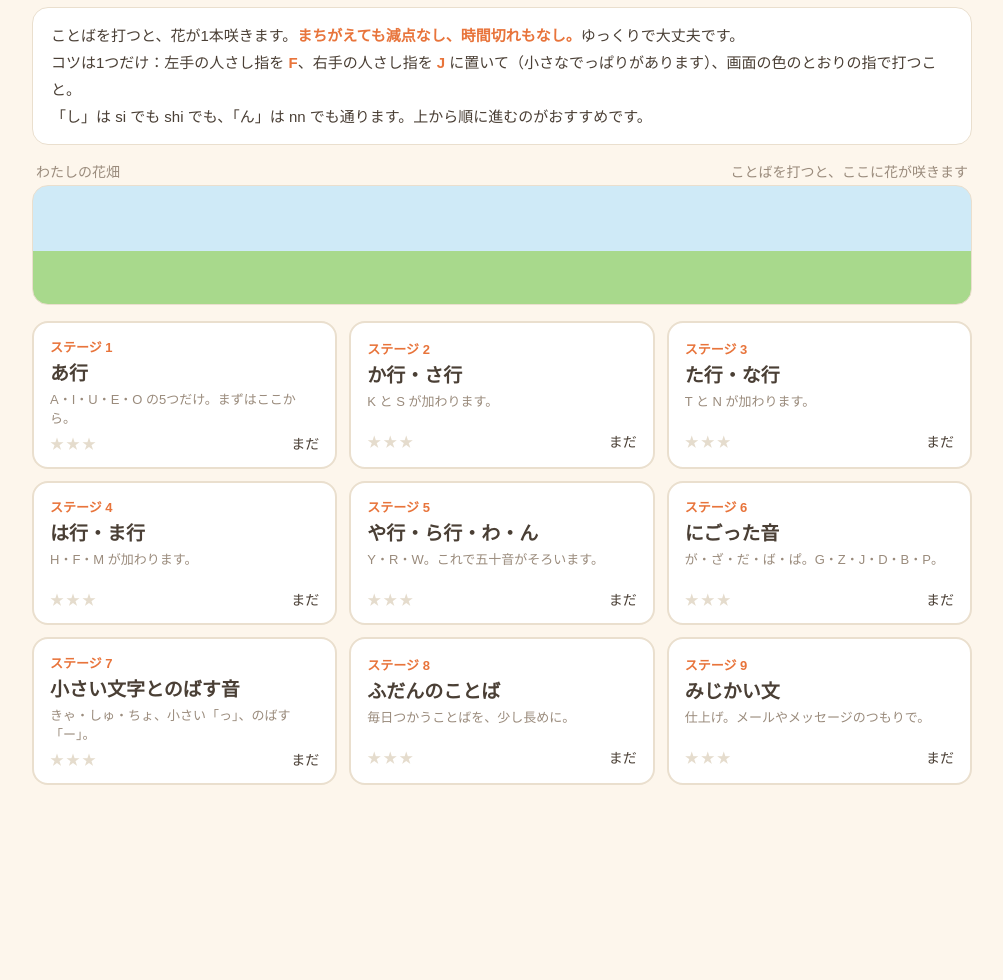
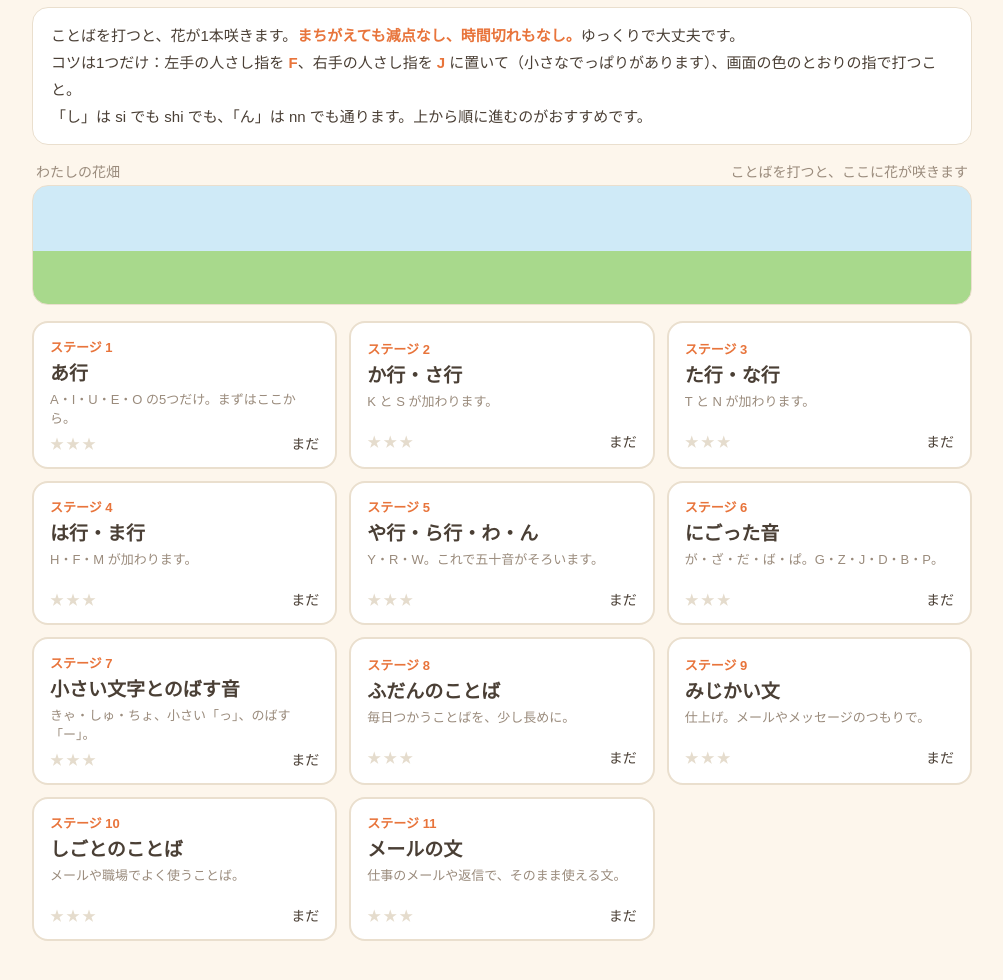
Before and after one commit to wonkawai56-png/kotoba-hanabatake, a plain HTML site: page index.html in a window 1280 px wide. Shown: the part 64-1044 px from the top of the page, without its empty margins (138-1141 px from the left). Before the commit the page ends 889 px from the top, so only its background shows below. Drawn offline with Linux system fonts and the light colour scheme.

Commit message:
しごとのことば・メールの文の2ステージを追加
Co-Authored-By: Claude Fable 5.2 <noreply@anthropic.com>

```diff
--- a/index.html
+++ b/index.html
@@ -333,7 +333,11 @@ const STAGES = [
   { id: "s8", name: "ふだんのことば", desc: "毎日つかうことばを、少し長めに。",
     words: [["ありがとう"],["おはよう"],["お疲れさま","おつかれさま"],["いただきます"],["ごちそうさま"],["おやすみなさい"],["買い物","かいもの"],["晩ごはん","ばんごはん"],["洗濯物","せんたくもの"],["冷蔵庫","れいぞうこ"],["電子レンジ","でんしれんじ"],["チョコレート","ちょこれーと"],["誕生日","たんじょうび"],["日曜日","にちようび"],["お弁当","おべんとう"],["スーパー","すーぱー"],["よろしくお願いします","よろしくおねがいします"],["こんにちは"],["こんばんは"],["すみません"],["ごめんなさい"],["どういたしまして"],["いってらっしゃい"],["おかえりなさい"],["ただいま"],["お大事に","おだいじに"],["おめでとう"],["大丈夫","だいじょうぶ"],["楽しかった","たのしかった"],["美味しい","おいしい"],["掃除機","そうじき"],["洗い物","あらいもの"],["郵便局","ゆうびんきょく"],["病院","びょういん"],["図書館","としょかん"],["美容院","びよういん"],["駐車場","ちゅうしゃじょう"],["月曜日","げつようび"],["金曜日","きんようび"],["朝ごはん","あさごはん"],["昼ごはん","ひるごはん"],["お風呂","おふろ"],["歯みがき","はみがき"],["天気予報","てんきよほう"],["携帯電話","けいたいでんわ"],["パソコン","ぱそこん"],["メール","めーる"],["インターネット","いんたーねっと"],["テレビ","てれび"],["エアコン","えあこん"],["ヨーグルト","よーぐると"],["サンドイッチ","さんどいっち"],["ハンバーグ","はんばーぐ"],["オムライス","おむらいす"],["コンビニ","こんびに"],["ドラッグストア","どらっぐすとあ"],["クリーニング","くりーにんぐ"]] },
   { id: "s9", name: "みじかい文", desc: "仕上げ。メールやメッセージのつもりで。", count: 6,
-    words: [["今日はいい天気","きょうはいいてんき"],["お茶を飲みます","おちゃをのみます"],["明日は休みです","あしたはやすみです"],["一緒に散歩しよう","いっしょにさんぽしよう"],["晩ごはんはカレーです","ばんごはんはかれーです"],["猫がひなたで寝ている","ねこがひなたでねている"],["映画を見に行こう","えいがをみにいこう"],["週末は旅行です","しゅうまつはりょこうです"],["駅で待っています","えきでまっています"],["今から帰ります","いまからかえります"],["牛乳を買ってきて","ぎゅうにゅうをかってきて"],["いつもありがとう","いつもありがとう"],["おはようございます","おはようございます"],["今日もお疲れさま","きょうもおつかれさま"],["ごはんできたよ","ごはんできたよ"],["お風呂がわきました","おふろがわきました"],["何時に帰りますか","なんじにかえりますか"],["少し遅くなります","すこしおそくなります"],["気をつけて帰ってね","きをつけてかえってね"],["洗濯物を取り込んで","せんたくものをとりこんで"],["明日は雨みたいです","あしたはあめみたいです"],["コーヒーを入れました","こーひーをいれました"],["また後で連絡します","またあとでれんらくします"],["ありがとうございました","ありがとうございました"],["誕生日おめでとう","たんじょうびおめでとう"],["写真を送ります","しゃしんをおくります"],["買い物に行ってきます","かいものにいってきます"],["今日は何を食べたい","きょうはなにをたべたい"],["ゆっくり休んでね","ゆっくりやすんでね"],["お花がきれいに咲いた","おはながきれいにさいた"],["駅まで迎えに行くよ","えきまでむかえにいくよ"],["来週の予定を教えて","らいしゅうのよていをおしえて"],["メールを確認しました","めーるをかくにんしました"],["パソコンが速く打てた","ぱそこんがはやくうてた"],["春になったら花見をしよう","はるになったらはなみをしよう"]] }
+    words: [["今日はいい天気","きょうはいいてんき"],["お茶を飲みます","おちゃをのみます"],["明日は休みです","あしたはやすみです"],["一緒に散歩しよう","いっしょにさんぽしよう"],["晩ごはんはカレーです","ばんごはんはかれーです"],["猫がひなたで寝ている","ねこがひなたでねている"],["映画を見に行こう","えいがをみにいこう"],["週末は旅行です","しゅうまつはりょこうです"],["駅で待っています","えきでまっています"],["今から帰ります","いまからかえります"],["牛乳を買ってきて","ぎゅうにゅうをかってきて"],["いつもありがとう","いつもありがとう"],["おはようございます","おはようございます"],["今日もお疲れさま","きょうもおつかれさま"],["ごはんできたよ","ごはんできたよ"],["お風呂がわきました","おふろがわきました"],["何時に帰りますか","なんじにかえりますか"],["少し遅くなります","すこしおそくなります"],["気をつけて帰ってね","きをつけてかえってね"],["洗濯物を取り込んで","せんたくものをとりこんで"],["明日は雨みたいです","あしたはあめみたいです"],["コーヒーを入れました","こーひーをいれました"],["また後で連絡します","またあとでれんらくします"],["ありがとうございました","ありがとうございました"],["誕生日おめでとう","たんじょうびおめでとう"],["写真を送ります","しゃしんをおくります"],["買い物に行ってきます","かいものにいってきます"],["今日は何を食べたい","きょうはなにをたべたい"],["ゆっくり休んでね","ゆっくりやすんでね"],["お花がきれいに咲いた","おはながきれいにさいた"],["駅まで迎えに行くよ","えきまでむかえにいくよ"],["来週の予定を教えて","らいしゅうのよていをおしえて"],["メールを確認しました","めーるをかくにんしました"],["パソコンが速く打てた","ぱそこんがはやくうてた"],["春になったら花見をしよう","はるになったらはなみをしよう"]] },
+  { id: "s10", name: "しごとのことば", desc: "メールや職場でよく使うことば。",
+    words: [["お世話になっております","おせわになっております"],["ありがとうございます"],["承知しました","しょうちしました"],["かしこまりました"],["確認します","かくにんします"],["よろしくお願いいたします","よろしくおねがいいたします"],["恐れ入ります","おそれいります"],["申し訳ございません","もうしわけございません"],["お疲れさまです","おつかれさまです"],["失礼します","しつれいします"],["ご連絡","ごれんらく"],["ご確認","ごかくにん"],["ご返信","ごへんしん"],["ご対応","ごたいおう"],["ご検討","ごけんとう"],["ご相談","ごそうだん"],["ご報告","ごほうこく"],["ご案内","ごあんない"],["ご依頼","ごいらい"],["ご都合","ごつごう"],["打ち合わせ","うちあわせ"],["会議","かいぎ"],["資料","しりょう"],["添付","てんぷ"],["見積書","みつもりしょ"],["請求書","せいきゅうしょ"],["納期","のうき"],["締め切り","しめきり"],["日程","にってい"],["予定","よてい"],["担当者","たんとうしゃ"],["取引先","とりひきさき"],["お客様","おきゃくさま"],["部長","ぶちょう"],["課長","かちょう"],["出張","しゅっちょう"],["契約","けいやく"],["進捗","しんちょく"],["議事録","ぎじろく"],["至急","しきゅう"],["念のため","ねんのため"],["引き続き","ひきつづき"],["取り急ぎ","とりいそぎ"],["後ほど","のちほど"],["早速","さっそく"],["本日","ほんじつ"],["先日","せんじつ"],["弊社","へいしゃ"],["御社","おんしゃ"],["スケジュール","すけじゅーる"],["メールアドレス","めーるあどれす"],["ファイル","ふぁいる"],["オンライン","おんらいん"],["リモート","りもーと"],["プロジェクト","ぷろじぇくと"],["キャンセル","きゃんせる"],["チェック","ちぇっく"],["データ","でーた"],["コピー","こぴー"],["パスワード","ぱすわーど"]] },
+  { id: "s11", name: "メールの文", desc: "仕事のメールや返信で、そのまま使える文。", count: 6,
+    words: [["いつもお世話になっております","いつもおせわになっております"],["ご連絡ありがとうございます","ごれんらくありがとうございます"],["メールを拝見しました","めーるをはいけんしました"],["資料を添付いたします","しりょうをてんぷいたします"],["ご確認をお願いいたします","ごかくにんをおねがいいたします"],["承知いたしました","しょうちいたしました"],["返信が遅くなり申し訳ございません","へんしんがおそくなりもうしわけございません"],["お手数をおかけします","おてすうをおかけします"],["ご検討のほどお願いいたします","ごけんとうのほどおねがいいたします"],["日程を調整させてください","にっていをちょうせいさせてください"],["明日の会議は十時からです","あしたのかいぎはじゅうじからです"],["後ほどお電話いたします","のちほどおでんわいたします"],["少々お待ちください","しょうしょうおまちください"],["引き続きよろしくお願いいたします","ひきつづきよろしくおねがいいたします"],["ご不明な点があればお知らせください","ごふめいなてんがあればおしらせください"],["お忙しいところ恐れ入ります","おいそがしいところおそれいります"],["取り急ぎご報告まで","とりいそぎごほうこくまで"],["今週中にお送りします","こんしゅうちゅうにおおくりします"],["ご都合はいかがでしょうか","ごつごうはいかがでしょうか"],["お返事をお待ちしております","おへんじをおまちしております"],["本日はありがとうございました","ほんじつはありがとうございました"],["お先に失礼します","おさきにしつれいします"],["確認して折り返します","かくにんしておりかえします"],["来週の打ち合わせの件です","らいしゅうのうちあわせのけんです"],["見積書をお送りください","みつもりしょをおおくりください"],["担当者に確認いたします","たんとうしゃにかくにんいたします"],["今後ともよろしくお願いいたします","こんごともよろしくおねがいいたします"],["ご対応ありがとうございました","ごたいおうありがとうございました"]] }
 ];
 function wordOf(w) { return Array.isArray(w) ? { disp: w[0], kana: w[1] || w[0] } : { disp: "", kana: w }; }
 // ENGINE-END
```
